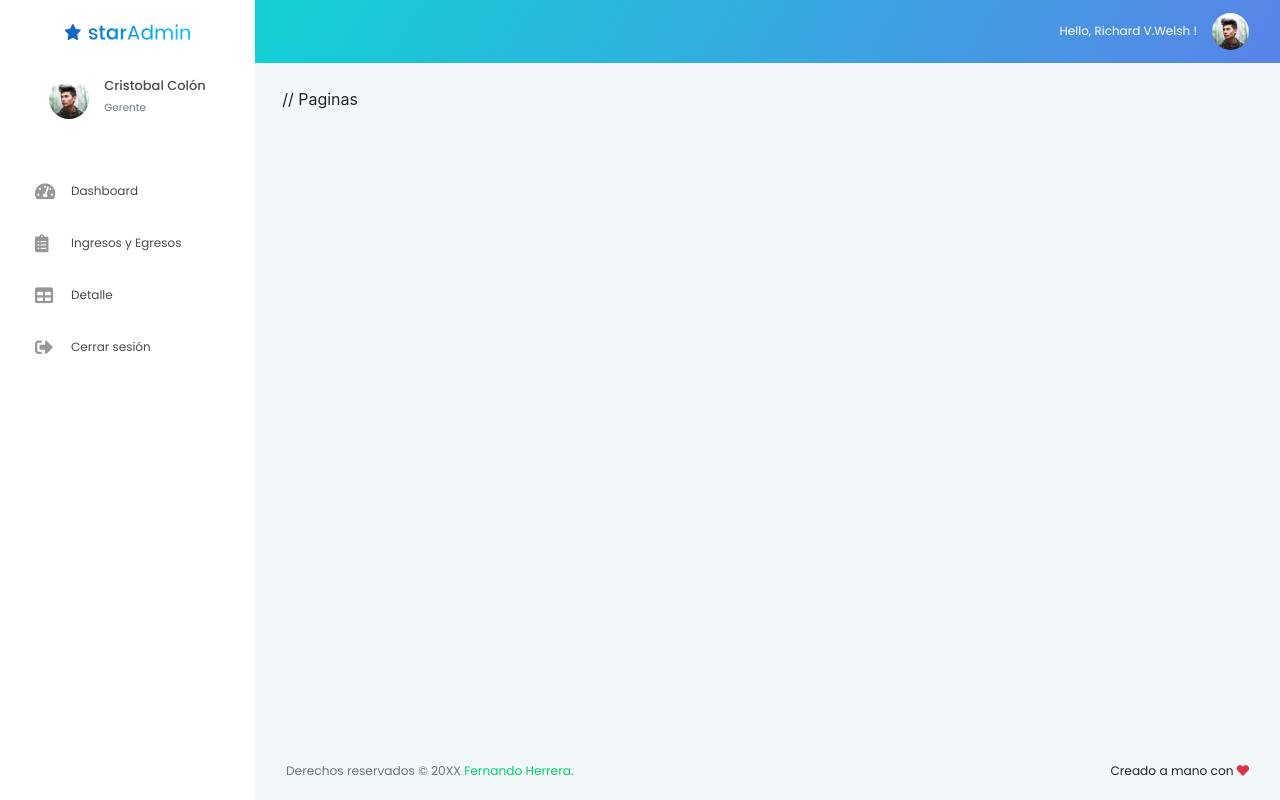
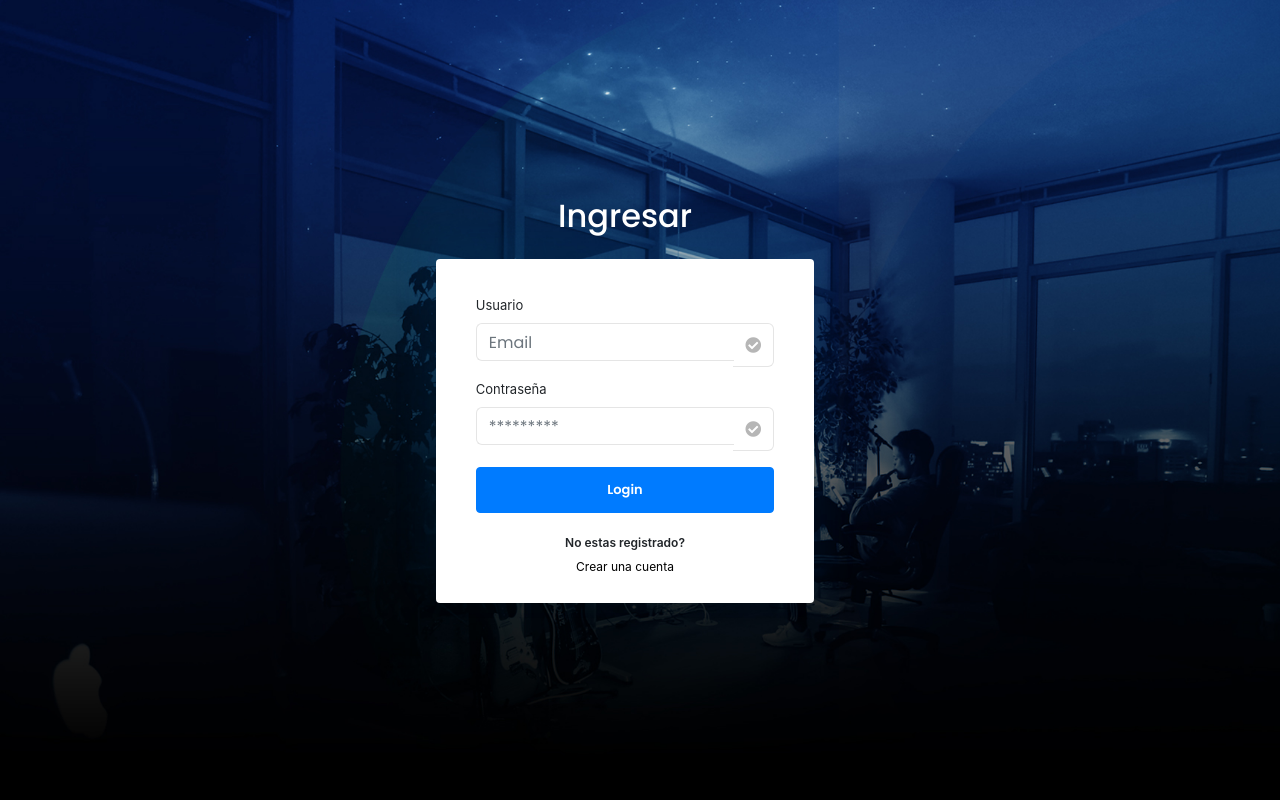
Before and after one commit to VictorBejarano/ingresoEgresoApp, an Angular app: page /login in a window 1280 px wide. Before the commit this address led to /. Built offline with nearby package versions, Linux system fonts and the light colour scheme.

Commit message:
Create router

```diff
--- a/src/app/app-routing.module.ts
+++ b/src/app/app-routing.module.ts
@@ -1,11 +1,18 @@
 import { NgModule } from '@angular/core';
 import { Routes, RouterModule } from '@angular/router';
+import { LoginComponent } from './auth/login/login.component';
+import { RegisterComponent } from './auth/register/register.component';
+import { DashboardComponent } from './dashboard/dashboard.component';
 
-
-const routes: Routes = [];
+const routes: Routes = [
+    { path: 'login', component: LoginComponent },
+    { path: 'register', component: RegisterComponent },
+    { path: '', component: DashboardComponent },
+    { path: '**', redirectTo: '' },
+];
 
 @NgModule({
-  imports: [RouterModule.forRoot(routes)],
-  exports: [RouterModule]
+    imports: [RouterModule.forRoot(routes)],
+    exports: [RouterModule],
 })
-export class AppRoutingModule { }
+export class AppRoutingModule {}
--- a/src/app/app.component.html
+++ b/src/app/app.component.html
@@ -1,12 +1,3 @@
 <div class="container-scroller">
-  <app-navbar></app-navbar>
-  <div class="page-body-wrapper">
-    <app-sidebar></app-sidebar>
-    <div class="main-panel">
-      <div class="content-wrapper">
-        // Paginas
-      </div>
-      <app-foother></app-foother>
-    </div>
-  </div>
+  <router-outlet></router-outlet>
 </div>
--- a/src/app/auth/login/login.component.html
+++ b/src/app/auth/login/login.component.html
@@ -35,7 +35,7 @@
                         <div class="text-block text-center my-3">
                             <span class="text-small font-weight-semibold">No estas registrado? </span>
                             <br>
-                            <a href="" class="text-black text-small">Crear una cuenta</a>
+                            <a routerLink="/register" class="text-black text-small">Crear una cuenta</a>
                         </div>
                     </form>
                 </div>
--- a/src/app/auth/register/register.component.html
+++ b/src/app/auth/register/register.component.html
@@ -32,7 +32,7 @@
                         <div class="text-block text-center my-3">
                             <span class="text-small font-weight-semibold">ya tienes una cuenta?</span>
                             <br>
-                            <a href="" class="text-black text-small">Login</a>
+                            <a routerLink="/login" class="text-black text-small">Login</a>
                         </div>
                     </form>
                 </div>
```
